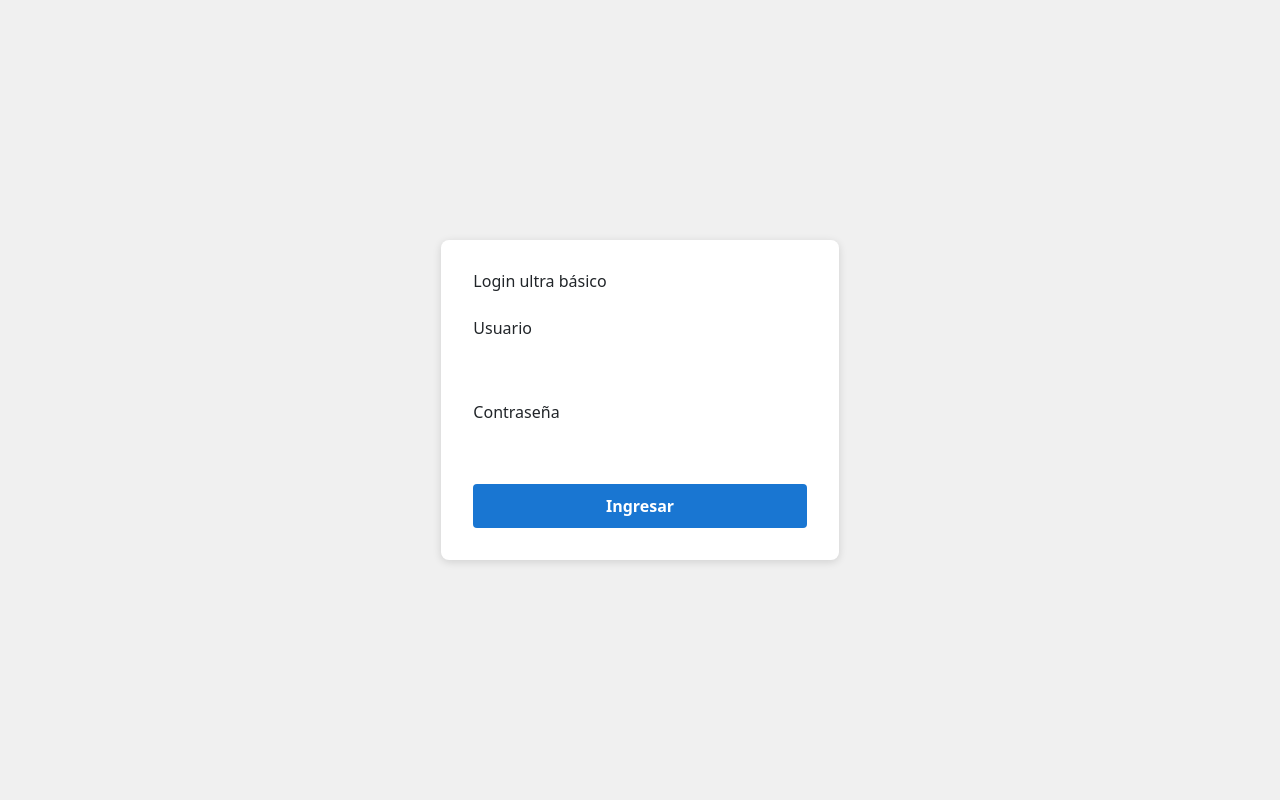
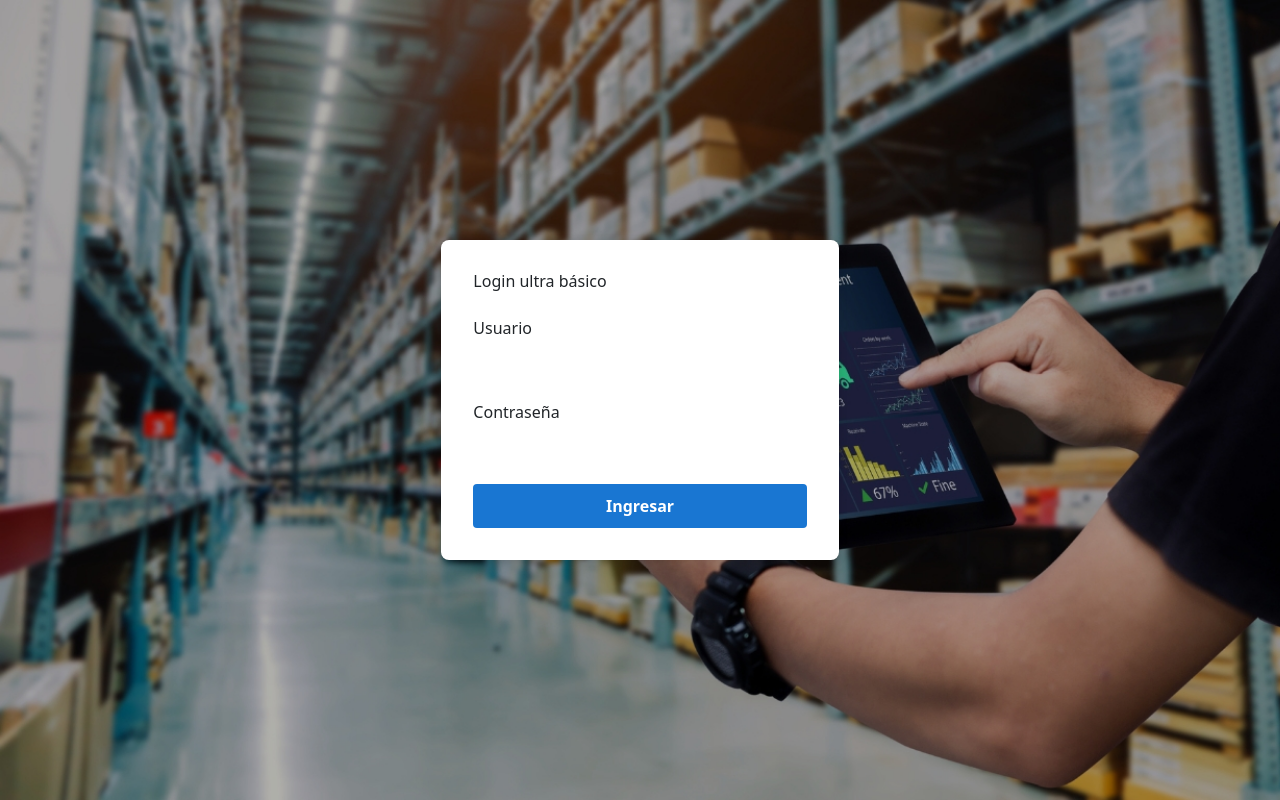
Before and after one commit to Caskiuz/panelgestionrentamev2, a React (Vite) app: page / in a window 1280 px wide. Built offline with nearby package versions, Linux system fonts and the light colour scheme.

Commit message:
Login: reintroducido fondo de pantalla para prueba incremental

```diff
--- a/src/pages/index.jsx
+++ b/src/pages/index.jsx
@@ -1,4 +1,5 @@
 import React, { useState } from 'react';
+import background from '../images/background_index.jpg';
 
 export default function Index() {
   const [usuario, setUsuario] = useState('');
@@ -17,7 +18,7 @@ export default function Index() {
   }
 
   return (
-    <div style={{ minHeight: '100vh', display: 'flex', alignItems: 'center', justifyContent: 'center', background: '#f0f0f0' }}>
+    <div style={{ minHeight: '100vh', display: 'flex', alignItems: 'center', justifyContent: 'center', backgroundImage: `url(${background})`, backgroundSize: 'cover' }}>
       <form onSubmit={login} style={{ background: '#fff', padding: 32, borderRadius: 8, boxShadow: '0 2px 8px #0002', minWidth: 320 }}>
         <h2 style={{ marginBottom: 24 }}>Login ultra básico</h2>
         <div style={{ marginBottom: 16 }}>
```
